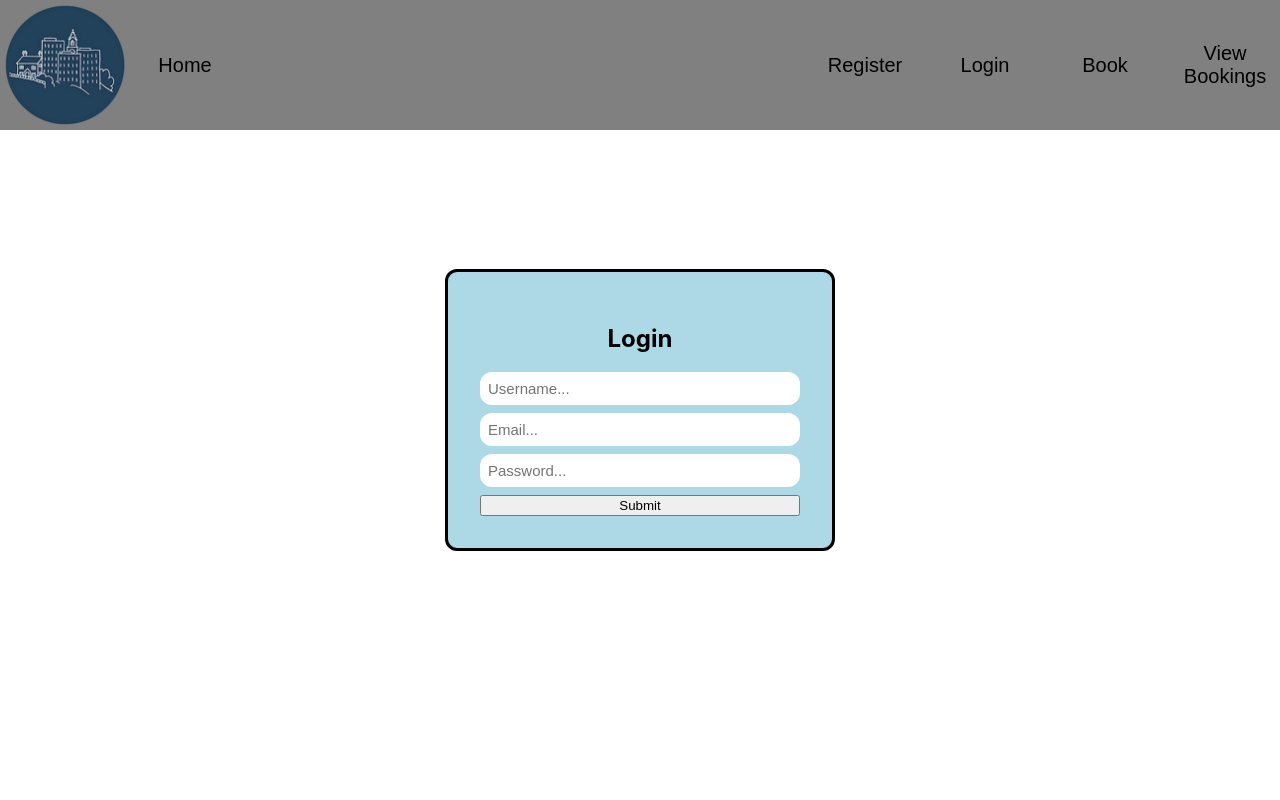
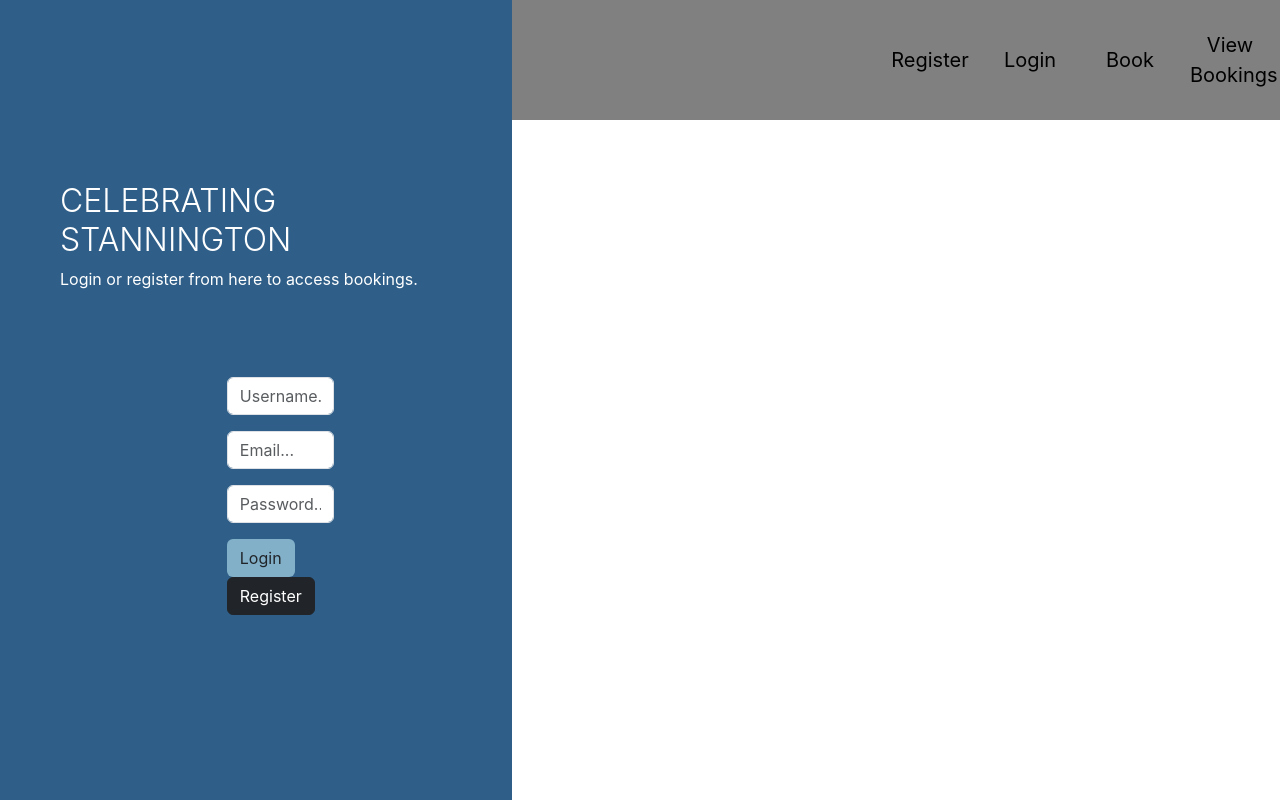
Before and after one commit to InstructorGreene/Glamorous_Ghoulies_Frontend22, a React (Create React App) app: page /#/login in a window 1280 px wide. Built offline with nearby package versions, Linux system fonts and the light colour scheme.

Commit message:
#1 .changes on loading page,booking

```diff
--- a/package.json
+++ b/package.json
@@ -10,7 +10,7 @@
     "react": "^18.2.0",
     "react-dom": "^18.2.0",
     "react-router-dom": "^6.4.3",
-    "react-scripts": "5.0.1",
+    "react-scripts": "^5.0.1",
     "web-vitals": "^2.1.4"
   },
   "scripts": {
--- a/src/App.css
+++ b/src/App.css
@@ -1,21 +1,15 @@
 /* Global styles go in here please :) */
 .fb {
-	display: flex;
-}
-
-.col {
-	flex-direction: column;
+  display: flex;
+  text-align: center;
+  flex-direction: column;
+  display: grid;
 }
 
 .row {
-	flex-direction: row;
+  flex-direction: row;
 }
 
 .mg-1 {
-	margin: 1rem;
+  margin: 1rem;
 }
-
-.centered {
-	justify-content: center;
-	align-items: center;
-}
--- a/src/components/Login.css
+++ b/src/components/Login.css
@@ -1,38 +1,76 @@
-html body #root {
-	height: 70vh;
+body {
+  font-family: "Lato", sans-serif;
 }
 
-/* Container in which the login-widget is centered*/
-.container {
-	width: 100%;
-	height: 100%;
+.form-group {
+  margin-bottom: 1rem;
 }
 
-/* Contains 'Login' title and login form */
-.login-widget {
-	width: 20rem;
-	padding: 2rem;
-	background-color: lightblue;
-	border-style: solid;
-	border-radius: 12px;
+.main-head {
+  height: 150px;
+  background: #fff;
 }
 
-/* Contains all the input boxes and the Submit button */
-.login-form {
-	gap: 0.5rem;
-	width: 100%;
+.sidenav {
+  height: 100%;
+  background-color: #2f5f89;
+  overflow-x: hidden;
+  padding-top: 20px;
 }
 
-/* Just the input boxes from the form */
-.login-form input {
-	border-radius: 12px;
-	border: none;
-	padding: 0.5rem;
-	font-size: 15px;
+.main {
+  padding: 0px 10px;
 }
 
-/* Styling for focused box (when clicked on) */
-.login-form input:focus {
-	outline: 2px rgb(88, 161, 185) solid;
-	box-shadow: 2px 4px 10px -5px;
+@media screen and (max-height: 450px) {
+  .sidenav {
+    padding-top: 15px;
+  }
 }
+
+@media screen and (max-width: 450px) {
+  .login-form {
+    margin-top: 10%;
+  }
+
+  .register-form {
+    margin-top: 10%;
+  }
+}
+
+@media screen and (min-width: 768px) {
+  .main {
+    margin-left: 40%;
+  }
+
+  .sidenav {
+    width: 40%;
+    position: fixed;
+    z-index: 1;
+    top: 0;
+    left: 0;
+  }
+
+  .login-form {
+    margin-top: 80%;
+  }
+
+  .register-form {
+    margin-top: 20%;
+  }
+}
+
+.login-main-text {
+  margin-top: 20%;
+  padding: 60px;
+  color: #fff;
+}
+
+.login-main-text h2 {
+  font-weight: 300;
+}
+
+.btn-black {
+  background-color: #82b0c9 !important;
+  color: #fff;
+}
--- a/src/components/Login.jsx
+++ b/src/components/Login.jsx
@@ -23,10 +23,7 @@ const Login = (props) => {
     console.log(userDetails);
     event.preventDefault(); // Prevent page refreshing
     try {
-			const res = await props.client.login(
-				userDetails.username,
-				userDetails.password
-			);
+      const res = await props.client.login(userDetails.username, userDetails.password);
       props.loggedIn(res.data.token);
       console.log(`success: ${res.data.token}`);
     } catch (error) {
@@ -36,36 +33,56 @@ const Login = (props) => {
   };
 
   return (
-		<div className="fb centered container">
-			<div className="fb col login-widget centered">
-				<h2>Login</h2>
-				<form
-					className="fb col login-form"
-					onSubmit={(event) => submitHandler(event)}
-				>
+    <div className="sidenav">
+      <div className="login-main-text">
+        <span>
+          <h2>CELEBRATING STANNINGTON</h2>
+        </span>
+        <p>Login or register from here to access bookings.</p>
+        <div className="main">
+          <div class="col-md-6 col-sm-12">
+            <div className="login-form">
+              <form onSubmit={(event) => submitHandler(event)}>
+                <div className="form-group">
                   <input
+                    className="form-control"
                     name="username"
                     type="text"
                     value={userDetails.username}
                     placeholder="Username..."
                     onChange={(event) => changeHandler(event)}
                   ></input>
+                </div>
+                <div className="form-group">
                   <input
+                    className="form-control"
                     name="email"
                     type="email"
                     value={userDetails.email}
                     placeholder="Email..."
                     onChange={(event) => changeHandler(event)}
                   ></input>
+                </div>
+                <div className="form-group">
                   <input
+                    className="form-control"
                     name="password"
                     type="password"
                     value={userDetails.password}
                     placeholder="Password..."
                     onChange={(event) => changeHandler(event)}
                   ></input>
-					<button type="submit">Submit</button>
+                </div>
+                <button type="submit" className="btn btn-black">
+                  Login
+                </button>
+                <button type="submit" class="btn btn-dark">
+                  Register
+                </button>
               </form>
+            </div>
+          </div>
+        </div>
       </div>
     </div>
   );
--- a/src/components/Navbar.css
+++ b/src/components/Navbar.css
@@ -15,8 +15,8 @@
 .nav-btn {
   border: none;
   display: inline-block;
-	width: 120px;
-	height: 120px;
+  width: 100px;
+  height: 100px;
   background-color: grey;
   padding: 10px 10px 10px 10px;
   font-size: 20px;
--- a/src/components/Navbar.jsx
+++ b/src/components/Navbar.jsx
@@ -1,14 +1,15 @@
 import React from "react";
 import { Link } from "react-router-dom";
-import "../images/logo.webp";
+import "../images/stannington.jpg";
 import "./Navbar.css";
 
 const Navbar = () => {
   return (
-		<div className="navbar fb row">
+    <div className="navbar col">
       <img
         className="stannington-carnival-logo"
-				src={require("../images/logo.webp")}
+        style={{ width: "5.8%", margin: 0 }}
+        src={require("../images/stannington.jpg")}
         alt={"event it logo"}
       />
       <Link to="/">
--- a/src/components/NewBooking.css
+++ b/src/components/NewBooking.css
@@ -1,38 +1,55 @@
-html body #root {
-	height: 70vh;
+.containerbox1 {
+  display: flex;
+  margin-top: 10rem;
+  display: flex;
+  flex-direction: column;
 }
 
-/* Container in which the login-widget is centered*/
-.container {
-	width: 100%;
-	height: 100%;
+.col-3 {
+  display: flex;
+  flex-direction: column;
+  margin-bottom: 10px;
 }
 
-/* Contains 'Login' title and login form */
-.booking-widget {
-	width: 20rem;
-	padding: 2rem;
-	background-color: lightblue;
-	border-style: solid;
-	border-radius: 12px;
+.btn1 {
+  display: flex;
+  flex-direction: column;
 }
 
-/* Contains all the input boxes and the Submit button */
-.booking-form {
-	gap: 0.5rem;
-	width: 100%;
+.title {
+  min-width: 300px;
+  max-width: 700px;
+  margin: auto;
+  background-color: #82b0c9;
+  padding: 10px 30px;
+  border-radius: 2px;
+  font-size: 16px;
+  text-align: center;
+  padding: 1rem;
+  gap: 7px;
+  display: flex;
+  flex-direction: column;
 }
 
-/* Just the input boxes from the form */
-.booking-form input {
-	border-radius: 12px;
-	border: none;
-	padding: 0.5rem;
-	font-size: 15px;
+p1 {
+  text-align: left;
+  display: flex;
+  flex-direction: column;
+}
+.textArea {
+  display: flex;
+  flex-direction: column;
+  height: 100px;
+  font-family: "helvetica";
 }
 
-/* Styling for focused box (when clicked on) */
-.booking-form input:focus {
-	outline: 2px rgb(88, 161, 185) solid;
-	box-shadow: 2px 4px 10px -5px;
+.button1 {
+  margin: 20px 0px;
+  padding: 10px 30px;
+  border-radius: 10px;
+  border: 1px solid lightgrey;
 }
+.button1:hover {
+  background-color: black;
+  color: lightgrey;
+}
--- a/src/components/NewBooking.jsx
+++ b/src/components/NewBooking.jsx
@@ -3,30 +3,30 @@ import "./NewBooking.css";
 
 const NewBooking = () => {
   return (
-		<div className="fb centered container row">
-			<div className="booking-widget fb col centered">
+    <div className="containerbox1">
+      <div className="col-4 title">
         <h2>Booking Registration</h2>
-				<form className="fb col booking-form">
+        <form className="row title">
           <p1>Select type of stall:</p1>
 
-					<div className="radioBtns">
+          <div className="col-3 btn1">
             <input
-							type="radio"
-							name="stallRadioBtns"
+              type="checkbox"
+              name="stallbtn"
               // VALUE TBC
               value=""
             />
             Craft
             <input
-							type="radio"
-							name="stallRadioBtns"
+              type="checkbox"
+              name="stallbtn"
               // VALUE TBC
               value=""
             />
             Commercial
             <input
-							type="radio"
-							name="stallRadioBtns"
+              type="checkbox"
+              name="stallbtn"
               // VALUE TBC
               value=""
             />
@@ -55,13 +55,16 @@ const NewBooking = () => {
             placeholder="Telephone no..."
           />
           <input
+            className="textArea"
             name="bookingComments"
             type="text"
             // VALUE TBC
             value=""
             placeholder="Additional Comments..."
           />
-					<button type="submit">Submit</button>
+          <button className="button1" type="submit">
+            Submit
+          </button>
         </form>
       </div>
     </div>
```
Also changed, not shown: src/App.js (+2 -6 lines), src/images/stannington.jpg (added), 1 other file (tests, documents, lock files or other folders). Lines whose indentation alone changed are shown as unchanged.
